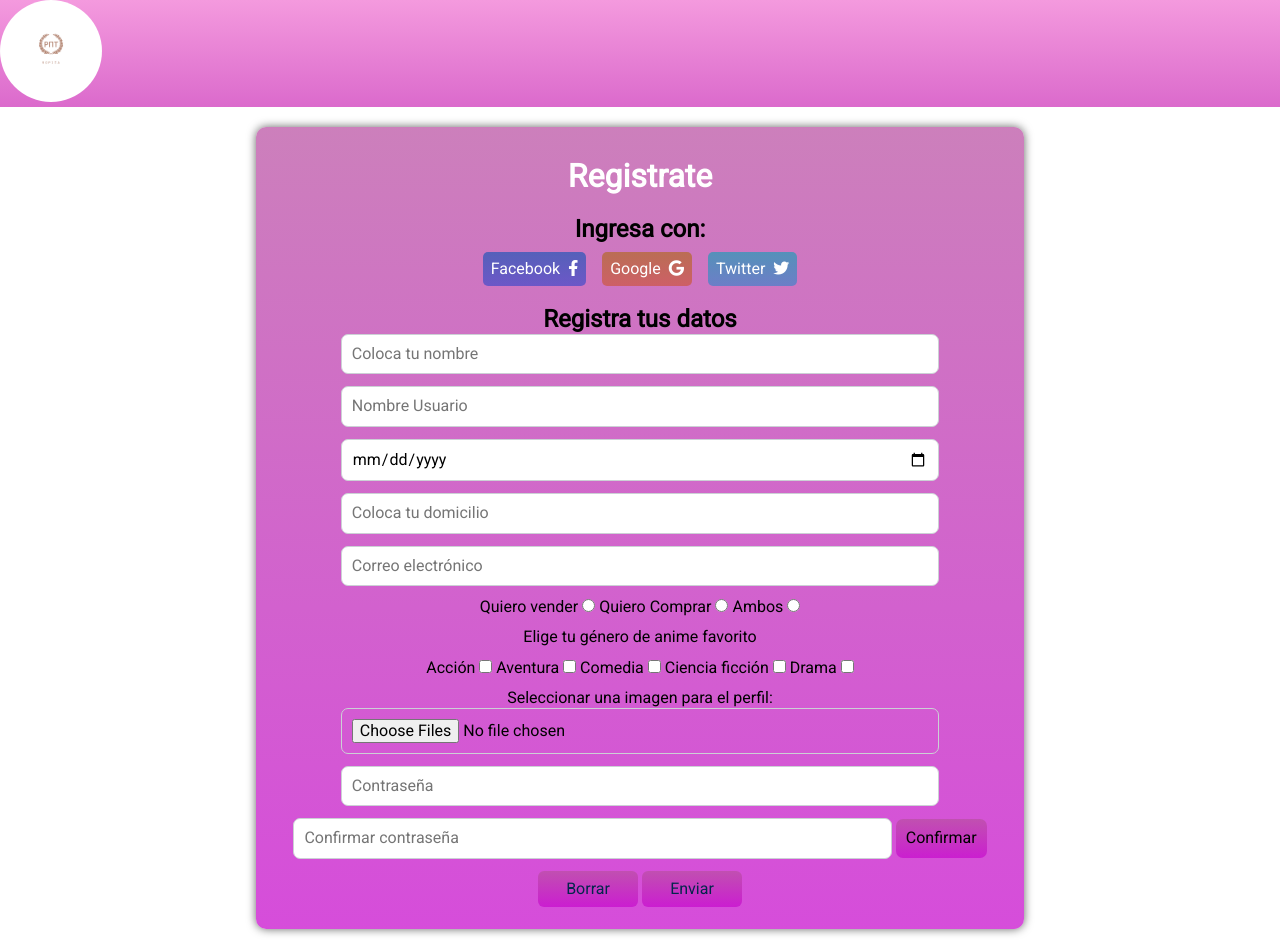
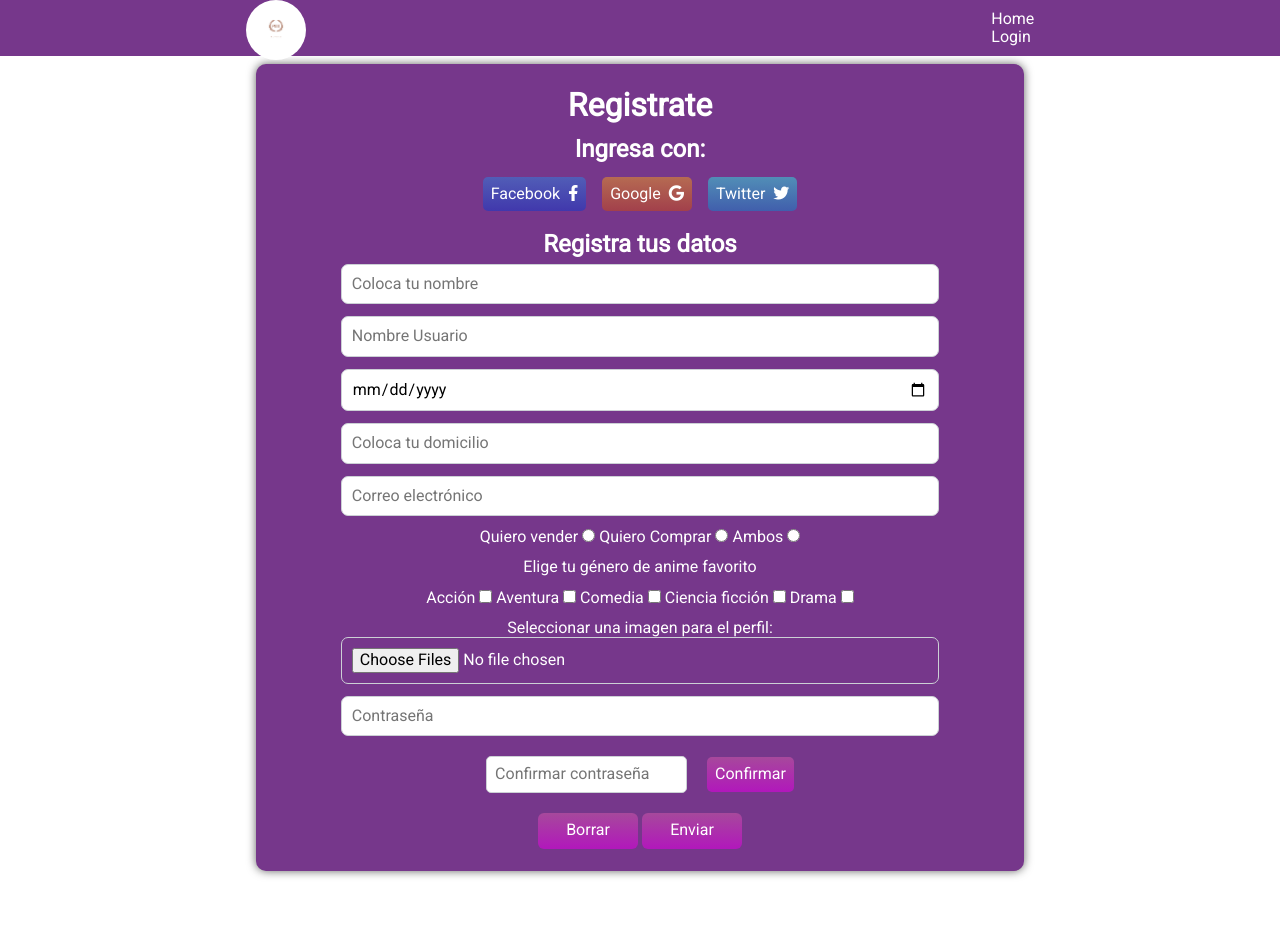
Before and after one commit to eersya/grupo-3-rho-pi-tau, a Node server app: template views/formularioDeRegistro.html in a window 1280 px wide. After the commit the page ends 877 px from the top, so only its background shows below. Run offline with Node 20, Linux system fonts and the light colour scheme; the template is opened without the code that fills it, so the values that code supplies are empty; some libraries are stand-ins or nearby versions.

Commit message:
Se agrego el color #76378b a la página de home, login y registro, se realizaron modificaciones en la página de login y registro, tanto en el html como en el css

```diff
--- a/public/css/registro.css
+++ b/public/css/registro.css
@@ -9,21 +9,86 @@ body{
     background-color: #ffffff;
 }
 /* header  */
-header{
-    background: linear-gradient(#f49ade, #db6acc);;
-    font-family: 'Roboto', sans-serif;
+
+
+
+header .top-nav {
+    position: fixed;
+    top: 0px;
+    width: 100%;
+    height: 7vh;
+    display: flex;
+    justify-content: space-evenly;
+    background-color: #76378b;
+    z-index: 99;
 }
-/* logo header */
+
+header .top-nav .sections {
+    display: flex;
+    align-items: center;
+    flex: row;
+    //margin-left: 5%;
+}
+
+header .top-nav ul li {
+    list-style-type: none;
+    margin: 0;
+    padding: 0;
+}
+
+header .top-nav ul li.separator {
+    flex-grow: 4;
+}
+
+header .top-nav ul li a {
+    text-decoration: none;
+    color: #FFFFFF;
+}
+
+header .top-nav .sections ul li {
+    display: inline;
+}
+
+header .top-nav .sections ul li a:hover {
+    color: #C118F9;
+    text-decoration: underline;
+}
+
+header .top-nav .logo {
+    align-self: auto;
+}
+
 header .top-nav .logo img {
-    width: 8%;
-    align-self: center;
+    width: 12%;
+    border-color: black;
     border-radius: 50%;
+}
+
+header .top-nav .actions {
+    display: flex;
+    align-items: center;
+    //margin-right: 5%;
+}
+
+header .top-nav .actions ul li a:hover {
+    color: #C118F9;
+    text-decoration: underline;
+}
+
+header .menu-nav {
+    display: flex;
 }
 /* main */
 main{
     width: 60%;
     margin: 0 auto;
+    margin-top: 8vh
 }
+h2 {
+    color: white;
+    margin-bottom: 5px;
+}
+
     /* Box-form */
 main section.Box-form{
     display: flex;
@@ -33,7 +98,7 @@ main section.Box-form{
     border-radius: 10px;
     margin: 20px 0px;
     padding: 10px;
-    background: linear-gradient(#b94fa2b9, #c70ccdbb);
+    background-color: #76378b;
 }
 
 /* Redes sociales */
@@ -54,6 +119,26 @@ main section div.register-input .redes-sociales div a{
     text-decoration: none;
     color: white;
     margin-right: 8px;
+}
+
+main section div.register-input form div label{
+    color: white;
+}
+
+section .register-input div input.box-Pass{
+    color: white;
+    margin-left: 10px;
+    margin: 8px;
+    padding: 8px;
+    border-radius: 5px;
+}
+
+section .register-input div input.submit{
+    color: white;
+    margin-left: 10px;
+    margin: 8px;
+    padding: 8px;
+    border-radius: 5px;
 }
 
 main section div.register-input .redes-sociales div i{
@@ -78,6 +163,7 @@ main section div.register-input .redes-sociales .google    {
 /* register-input */
 h1{
     color: white;
+    margin: 0.4em 0;
 }
 
 main section div.register-input div{
@@ -95,7 +181,7 @@ input.box{
 }
 
 button{
-    color: #03264C;
+    color: white;
     border: none;
     height: 36px;
     min-width: 100px;
--- a/public/css/style.css
+++ b/public/css/style.css
@@ -15,7 +15,7 @@ header .top-nav {
     height: 7vh;
     display: flex;
     justify-content: space-evenly;
-    background-color: #54066E;
+    background-color: #76378b;
     z-index: 99;
 }
 
--- a/views/formularioDeRegistro.html
+++ b/views/formularioDeRegistro.html
@@ -13,24 +13,29 @@
 
 <body>
 
+
     <header>
 
-        <!-- Logo -->
-
-
-        <div class="top-nav">
-
-            <!-- Logo -->
+        <nav class="top-nav">
 
             <div class="logo">
-
-                <img src="images/logo.png" alt="Logo RhoPiTao">
-
+                <a href="#">
+                    <img src="/images/logo.png" alt="Logo RhoPiTao">
+                </a>
             </div>
 
+            <div class="actions">
+                <ul>
+                    <li>
+                        <a href="/" >Home</a>
+                    </li>
+                    <li>
+                        <a href="/login" >Login</a>
+                    </li>
+                </ul>
+            </div>
 
-        </div>
-
+        </nav>
 
 
     </header>
@@ -148,7 +153,7 @@
 
                     <div>
 
-                        <input type="password" placeholder="Confirmar contraseña" name="confirm_password" id="confirm_password" minlength="8" class="box">
+                        <input type="password" placeholder="Confirmar contraseña" name="confirm_password" id="confirm_password" minlength="8" class="box-Pass">
                         <input type="submit" value="Confirmar" class="submit">
 
                     </div>
--- a/views/home.html
+++ b/views/home.html
@@ -39,7 +39,10 @@
                 <div class="actions">
                     <ul>
                         <li>
-                            <a href="#" >Iniciar Sesión</a>
+                            <a href="/login" >Iniciar Sesión</a>
+                        </li>
+                        <li>
+                            <a href="/register" >Registrarse</a>
                         </li>
                     </ul>
                 </div>
```
Also changed, not shown: public/css/login.css (+77 -7 lines), views/login.html (+17 -9 lines).
